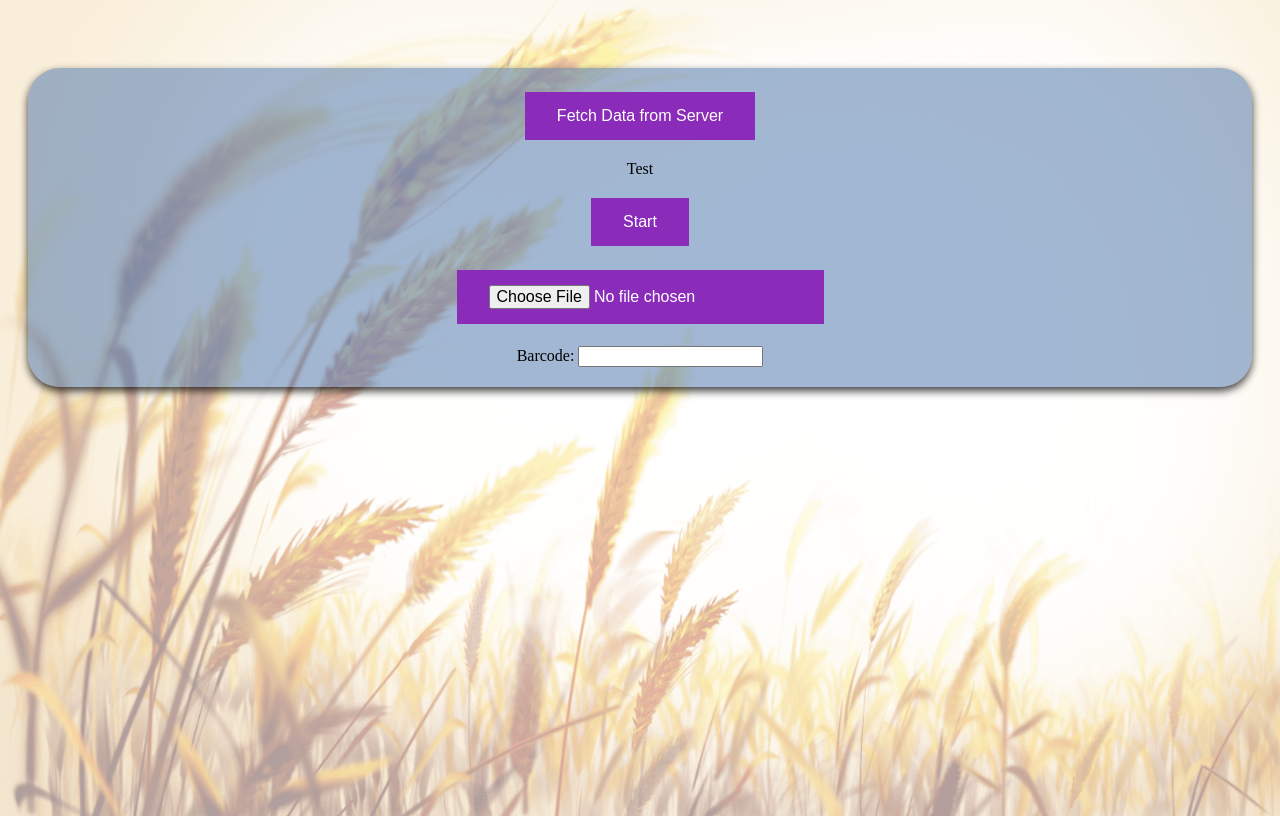
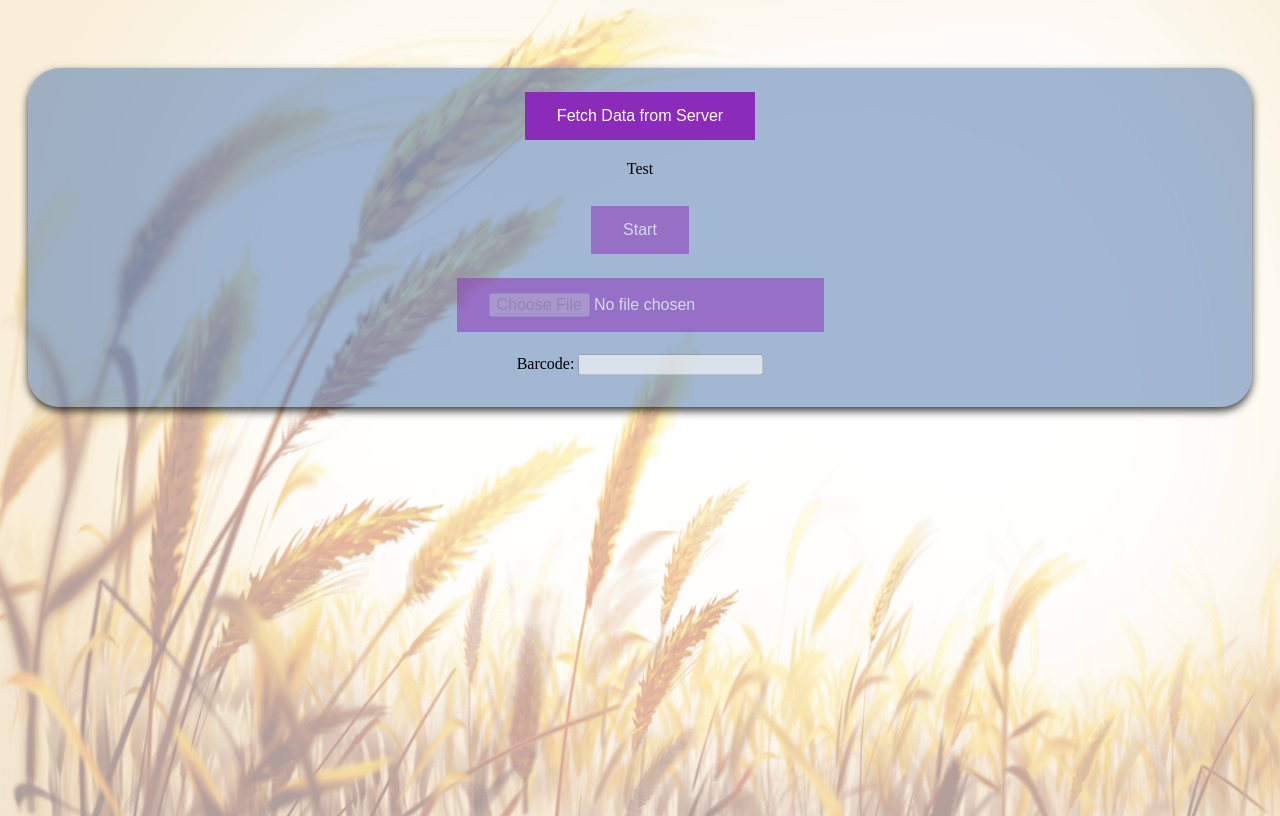
Before and after one commit to sandrossano/Barcode-Reader, a React app: page / in a window 1280 px wide. Built offline with nearby package versions, Linux system fonts and the light colour scheme.

Commit message:
Add files via upload

```diff
--- a/src/ButtonLoader/index.js
+++ b/src/ButtonLoader/index.js
@@ -9,12 +9,12 @@ export default class ButtonLoader extends Component {
 
   fetchData = () => {
     this.setState({ loading: true, data: "Loading" });
-
     var that = this;
     var xhttp = new XMLHttpRequest();
     xhttp.onreadystatechange = function () {
       if (this.readyState === 4 && this.status === 200) {
         that.setState({ loading: false, data: this.responseText });
+        App._changeEnabled("enabled");
       } else {
         if (this.readyState === 4 && this.status !== 200)
           that.setState({ loading: false });
--- a/src/index.js
+++ b/src/index.js
@@ -21,6 +21,14 @@ class App extends Component {
     this.setState({ scanning: !this.state.scanning });
   };
 
+  _changeEnabled(value) {
+    if (value === "disabled") {
+      document.getElementById("fieldEn").disabled = true;
+    } else {
+      document.getElementById("fieldEn").disabled = false;
+    }
+  }
+
   _onDetected = (result) => {
     //this.setState({ results: this.state.results.concat([result]) })
     //this.setState({ results: this.state.results.concat([result]) });
@@ -30,6 +38,7 @@ class App extends Component {
   };
 
   componentDidMount() {
+    this._changeEnabled("disabled");
     document
       .querySelector("#inputId")
       .addEventListener("change", this.handleFileSelect, false);
@@ -47,7 +56,7 @@ class App extends Component {
     Quagga.decodeSingle(
       {
         src: tmpImgURL,
-        numOfWorkers: 0, // Needs to be 0 when used within node
+        numOfWorkers: 2, // Needs to be 0 when used within node
         locate: true,
         inputStream: {
           size: 800 // restrict input-size to be 800px in width (long-side)
@@ -89,6 +98,7 @@ class App extends Component {
     return (
       <div style={{ marginTop: "60px", paddingTop: "20px" }}>
         <ButtonLoader />
+        <fieldset id="fieldEn" className={css.fieldset}>
           <button onClick={this._scan} className={css.button}>
             {this.state.scanning ? "Stop" : "Start"}
           </button>
@@ -108,13 +118,18 @@ class App extends Component {
           <label>Barcode: </label>
           <input type="text" id="text-input" />
 
-        {this.state.scanning ? <Scanner onDetected={this._onDetected} /> : null}
+          {this.state.scanning ? (
+            <Scanner onDetected={this._onDetected} />
+          ) : null}
+        </fieldset>
       </div>
     );
   }
 }
 
-export default App;
+const app = new App();
+
+export default app;
 
 const rootElement = document.getElementById("root");
 ReactDOM.render(<App />, rootElement);
--- a/src/styles.module.css
+++ b/src/styles.module.css
@@ -1,6 +1,9 @@
 .App {
   font-family: sans-serif;
   text-align: center;
+}
+.fieldset {
+  border-color: transparent;
 }
 .button {
   background-color: #4caf50;
```
Lines whose indentation alone changed are shown as unchanged.
